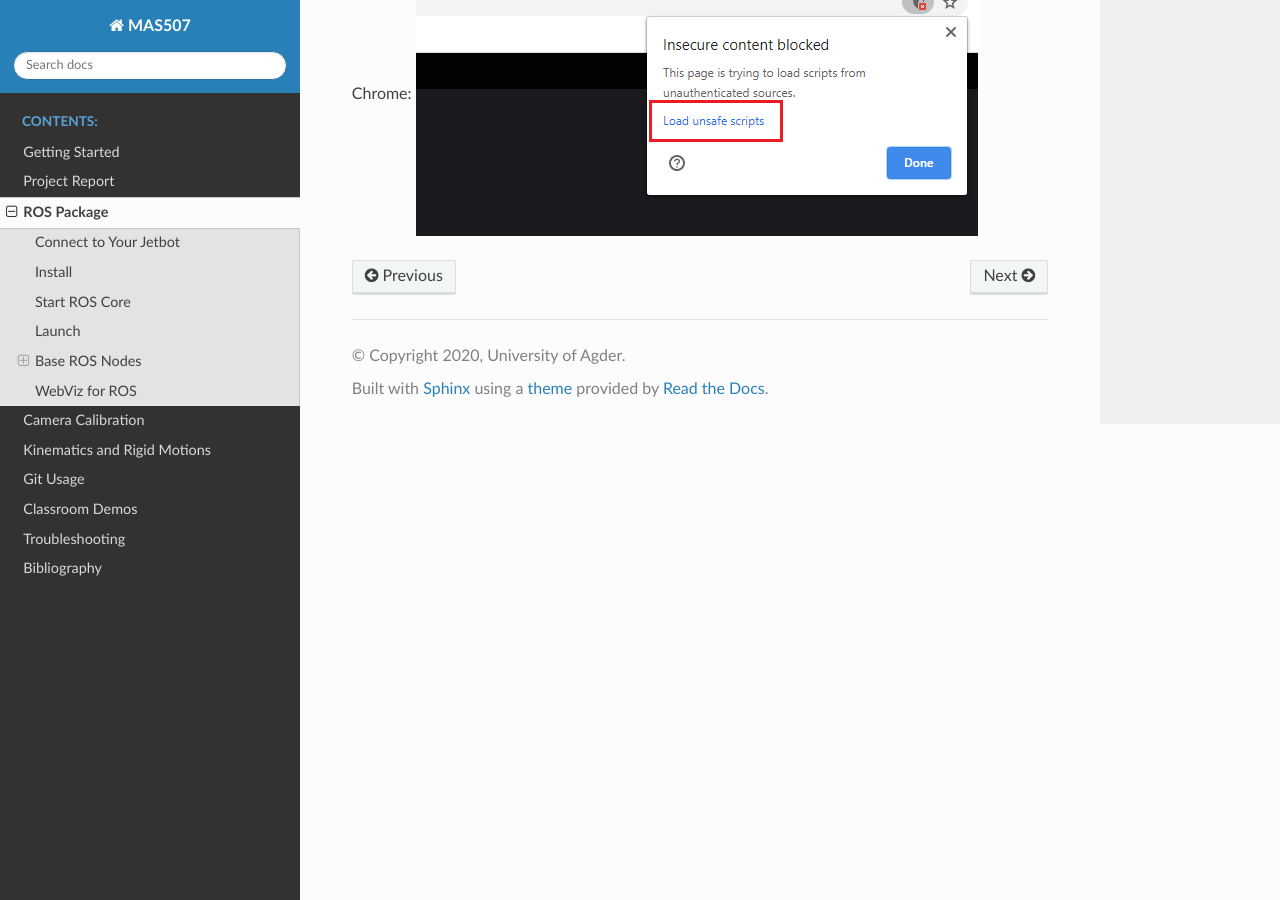
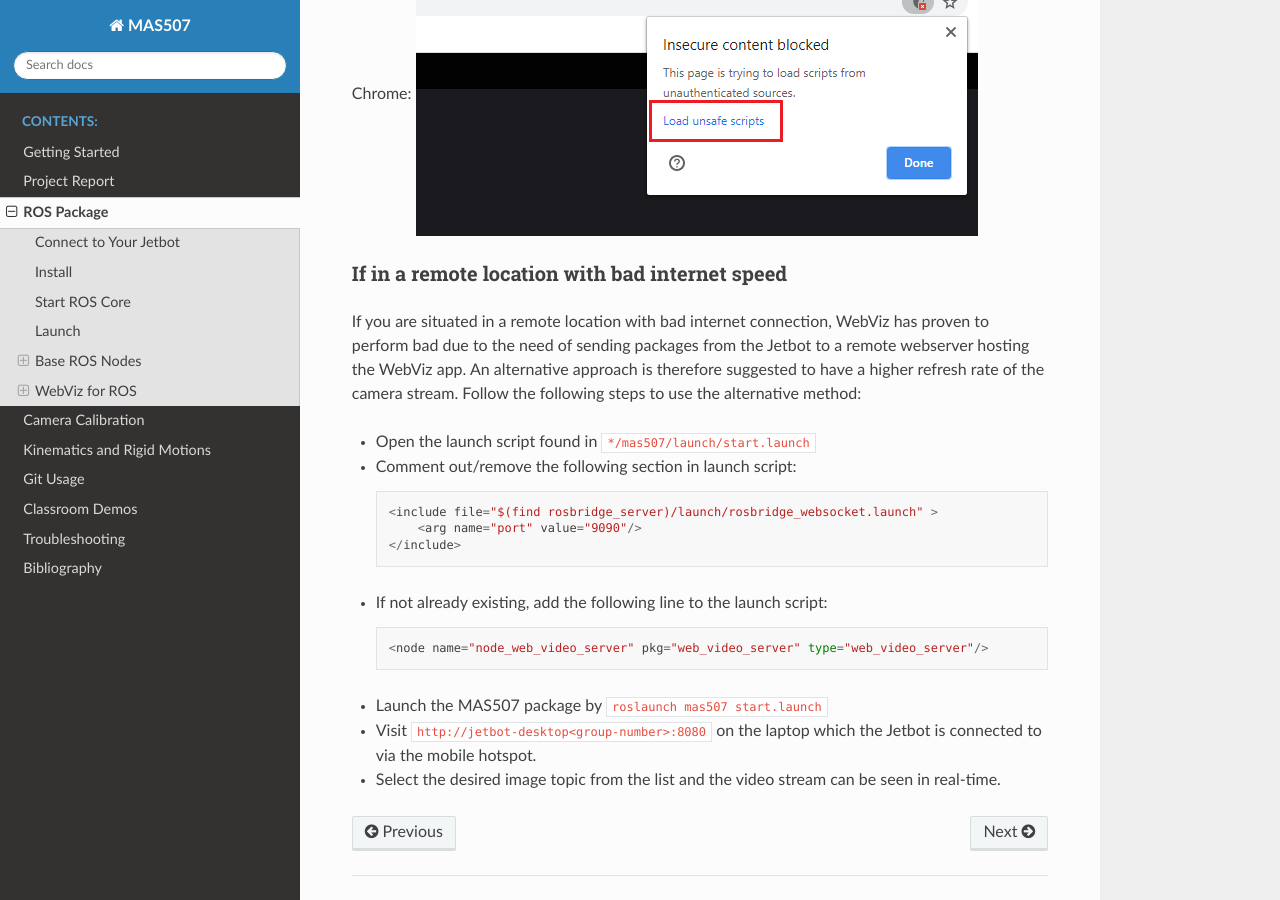
Before and after one commit to Orwatronic/mas_514, a Sphinx documentation site: the page built from docs/src/ros.md, in a window 1280 px wide and 900 px high, scrolled down 3456 px. Built offline with Sphinx 7.4.7 and the Read the Docs theme 2.0.0, drawn with Linux system fonts in a browser that asks for light colours.

Commit message:
Added elbow robot kinematics and alternative to WebViz

````diff
--- a/docs/src/ros.md
+++ b/docs/src/ros.md
@@ -53,3 +53,21 @@
 
 NOTE: To make WebViz work, ensure that the feature for loading insecure pages is allowed e.g. in Chrome:
 ![](../figs/webviz/loadUnsafeWebpageChrome.png)
+
+### If in a remote location with bad internet speed
+If you are situated in a remote location with bad internet connection, WebViz has proven to perform bad due to the need of sending packages from the Jetbot to a remote webserver hosting the WebViz app. An alternative approach is therefore suggested to have a higher refresh rate of the camera stream. Follow the following steps to use the alternative method:
+
+- Open the launch script found in `*/mas507/launch/start.launch`
+- Comment out/remove the following section in launch script:
+    ```
+    <include file="$(find rosbridge_server)/launch/rosbridge_websocket.launch" >
+        <arg name="port" value="9090"/>
+    </include>
+    ```
+- If not already existing, add the following line to the launch script:
+    ```
+    <node name="node_web_video_server" pkg="web_video_server" type="web_video_server"/>
+    ```
+- Launch the MAS507 package by `roslaunch mas507 start.launch`
+- Visit `http://jetbot-desktop<group-number>:8080` on the laptop which the Jetbot is connected to via  the mobile hotspot.
+- Select the desired image topic from the list and the video stream can be seen in real-time.
````
Also changed, not shown: docs/src/kinematics.rst (+70 -31 lines), docs/figs/kinematics/robot.jpg (added).
